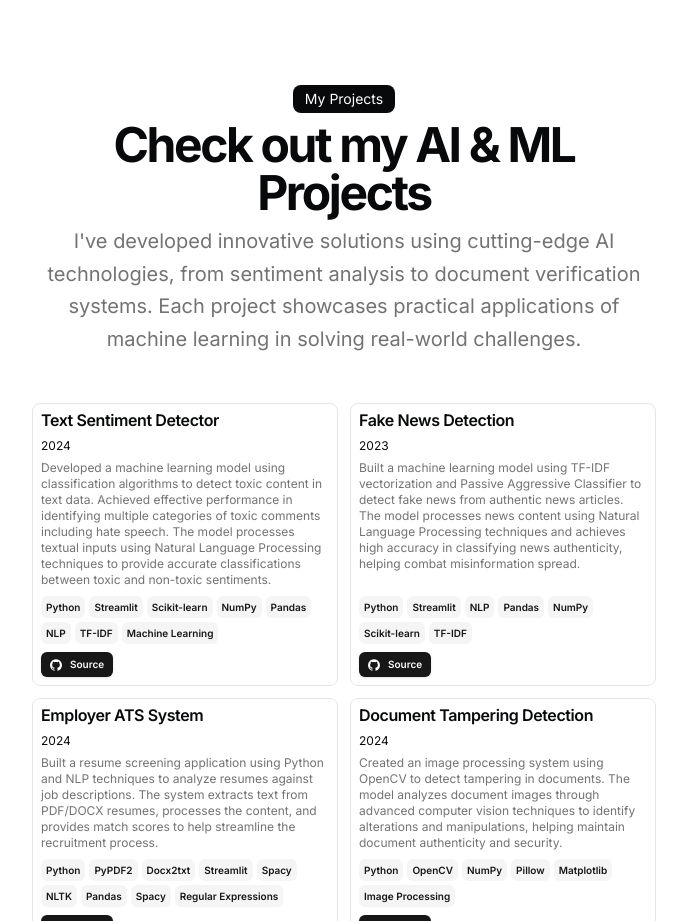
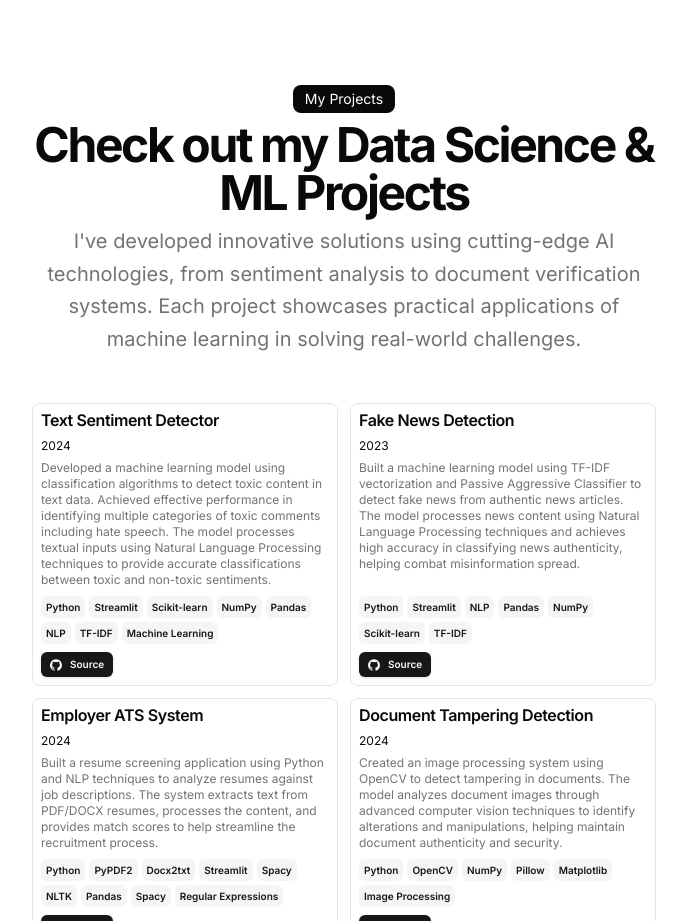
Before and after one commit to SahilPitale06/Sahil-Portfolio-, a Next.js app: page / in a window 1280 px wide. Shown: the part 900-1821 px from the top of the page, without its empty margins (296-983 px from the left). Built offline with nearby package versions, Linux system fonts and the light colour scheme.

Commit message:
updated blur-fade.tsx and page.tsx

```diff
--- a/src/app/page.tsx
+++ b/src/app/page.tsx
@@ -140,7 +140,7 @@ export default function Page() {
                   My Projects
                 </div>
                 <h2 className="text-3xl font-bold tracking-tighter sm:text-5xl">
-                  Check out my AI & ML Projects
+                  Check out my Data Science & ML Projects
                 </h2>
                 <p className="text-muted-foreground md:text-xl/relaxed lg:text-base/relaxed xl:text-xl/relaxed">
                   I've developed innovative solutions using cutting-edge AI
--- a/src/components/magicui/blur-fade.tsx
+++ b/src/components/magicui/blur-fade.tsx
@@ -32,7 +32,10 @@ const BlurFade = ({
   blur = "6px",
 }: BlurFadeProps) => {
   const ref = useRef(null);
-  const inViewResult = useInView(ref, { once: true, margin: inViewMargin });
+  const inViewResult = useInView(ref, {
+    once: true,
+    margin: inViewMargin as any,
+  });
   const isInView = !inView || inViewResult;
   const defaultVariants: Variants = {
     hidden: { y: yOffset, opacity: 0, filter: `blur(${blur})` },
```
